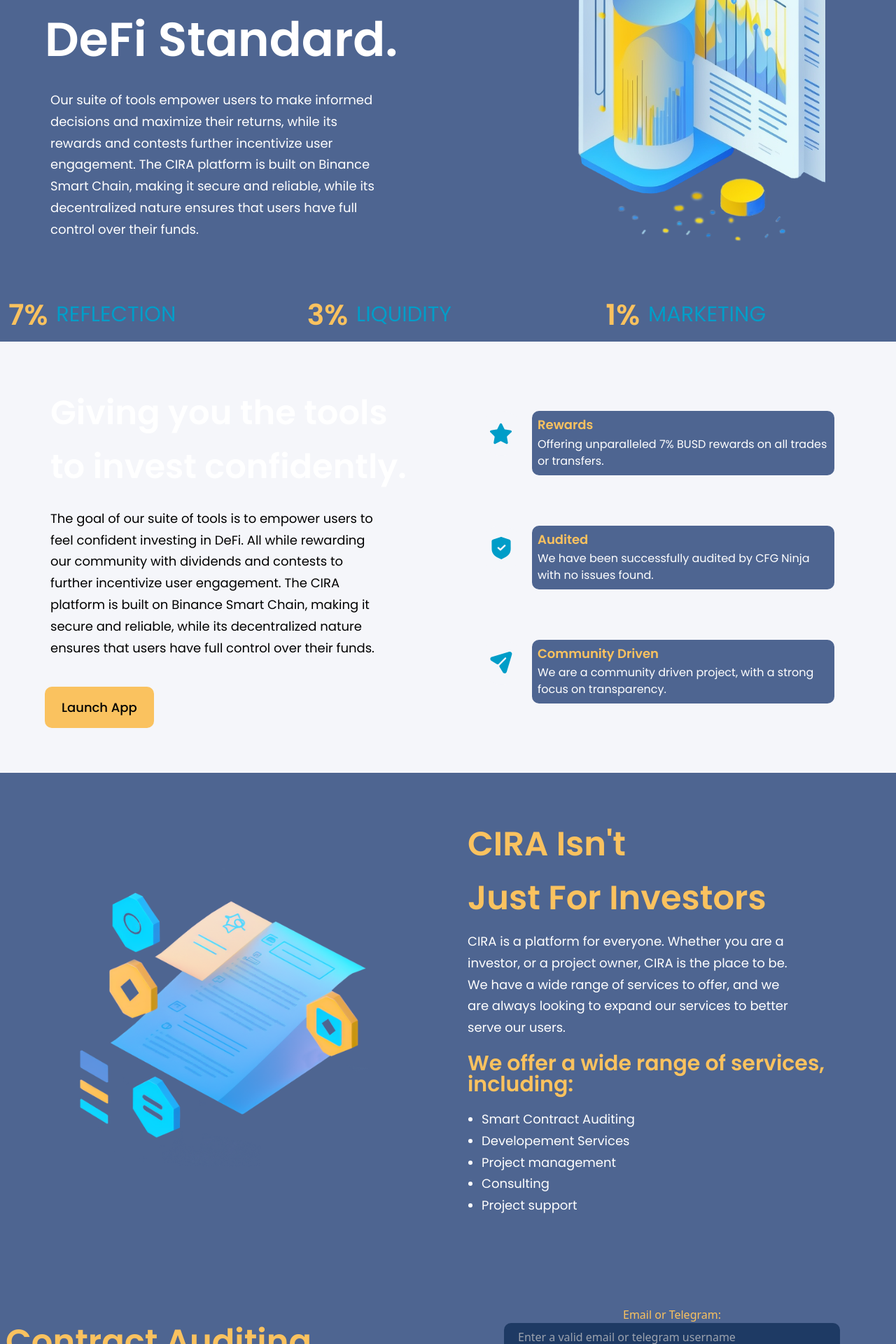
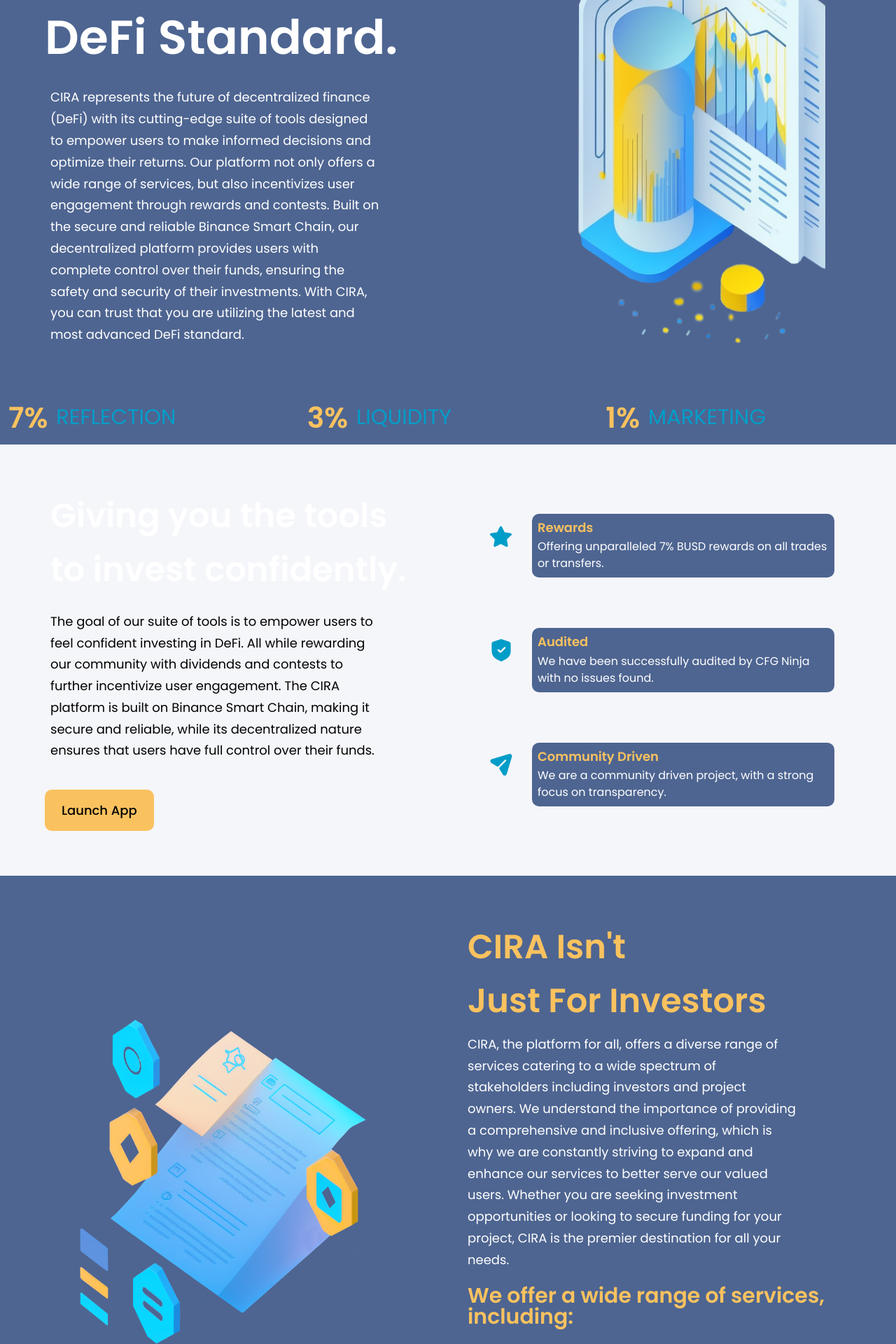
Before and after one commit to cryptoIRAfinance/cira_updated_site, a React (Vite) app: page / in a window 1280 px wide. Shown: the part 460-2380 px from the top of the page at 70% size. Built offline with nearby package versions, Linux system fonts and the light colour scheme.

Commit message:
phrasing

```diff
--- a/src/components/Hero.jsx
+++ b/src/components/Hero.jsx
@@ -28,8 +28,7 @@
           DeFi Standard.
         </h1>
         <p className={`${styles.paragraphdark} max-w-[470px] mt-5`}>
-        Our suite of tools empower users to make informed decisions and maximize their returns, while its rewards and contests further incentivize user engagement.
-        The CIRA platform is built on Binance Smart Chain, making it secure and reliable, while its decentralized nature ensures that users have full control over their funds.
+        CIRA represents the future of decentralized finance (DeFi) with its cutting-edge suite of tools designed to empower users to make informed decisions and optimize their returns. Our platform not only offers a wide range of services, but also incentivizes user engagement through rewards and contests. Built on the secure and reliable Binance Smart Chain, our decentralized platform provides users with complete control over their funds, ensuring the safety and security of their investments. With CIRA, you can trust that you are utilizing the latest and most advanced DeFi standard.
 
 
         </p>
--- a/src/components/Services.jsx
+++ b/src/components/Services.jsx
@@ -12,10 +12,7 @@
         CIRA Isn't <br/> Just For Investors
       </h2>
       <p className={`${styles.paragraphdark} max-w-[470px] mt-2`}>
-        CIRA is a platform for everyone. Whether you are a investor, or
-        a project owner, CIRA is the place to be. We have a wide range of
-        services to offer, and we are always looking to expand our services
-        to better serve our users.     </p>
+      CIRA, the platform for all, offers a diverse range of services catering to a wide spectrum of stakeholders including investors and project owners. We understand the importance of providing a comprehensive and inclusive offering, which is why we are constantly striving to expand and enhance our services to better serve our valued users. Whether you are seeking investment opportunities or looking to secure funding for your project, CIRA is the premier destination for all your needs.   </p>
         <div className={styles.subHead2}>
           We offer a wide range of services, including:
         </div>
--- a/src/constants/index.js
+++ b/src/constants/index.js
@@ -111,10 +111,13 @@
         link: "https://reviews.cryptoira.finance",
       },
       {
-        name: "Blog",
-        link: "https://blog.cryptoira.finance/",
+        name: "Medium",
+        link: "https://medium.com/@cryptoira.finance",
       },
-
+      {
+        name: "Reddit",
+        link: "https://www.reddit.com/r/cryptoIRAfinance/",
+      },
     ],
   },
   {
```
